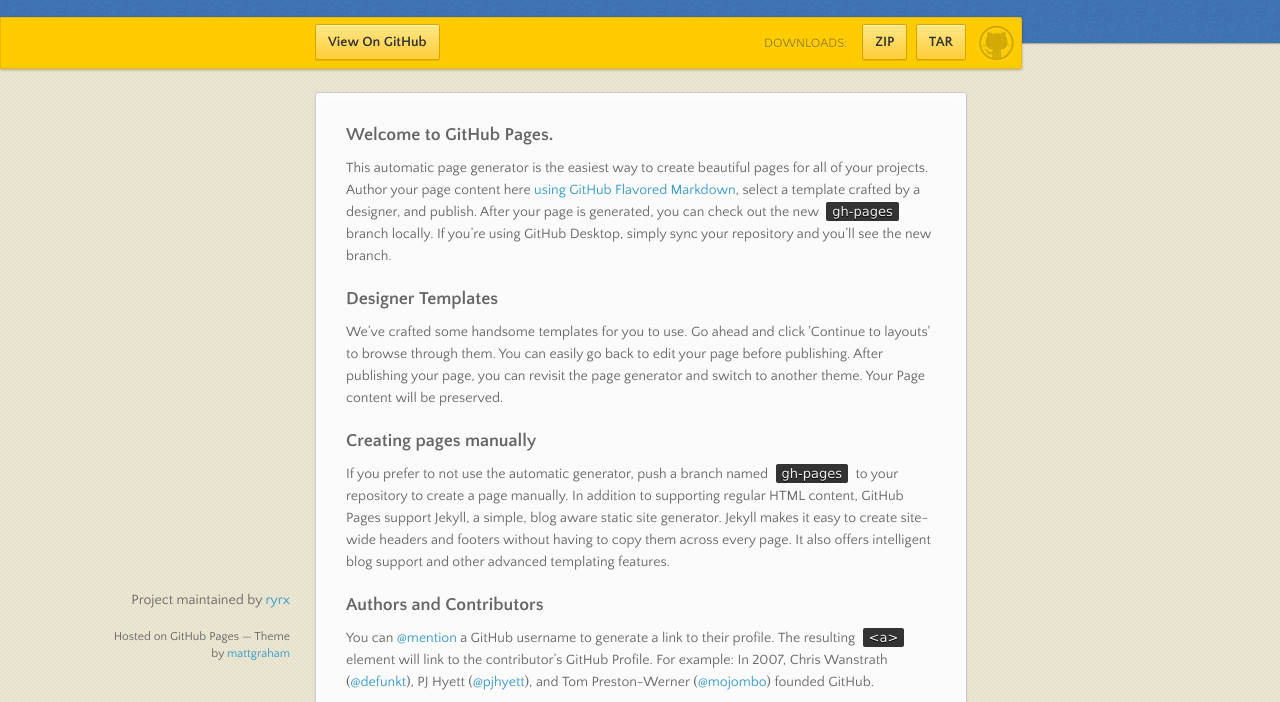
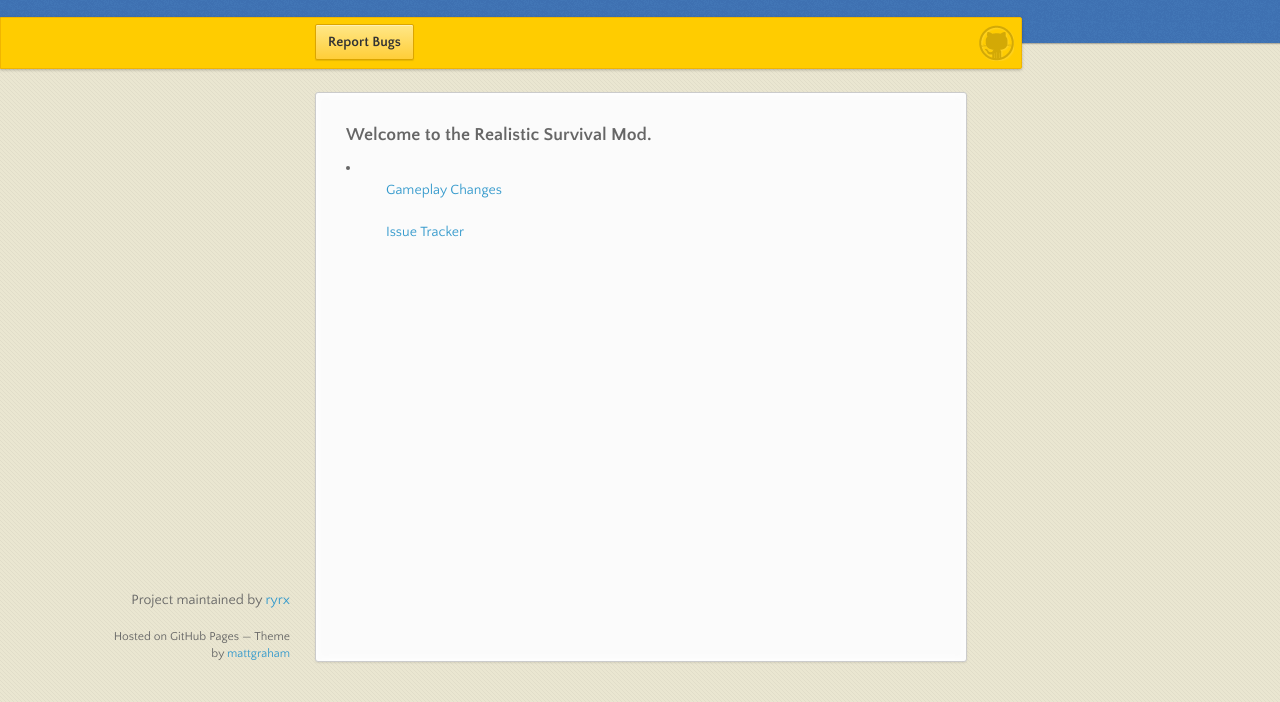
Before and after one commit to ryrx/mc-realistic-survival, a plain HTML site: page index.html in a window 1280 px wide. Shown: the part 98-800 px from the top of the page. Drawn offline with nearby package versions, Linux system fonts and the light colour scheme.

Commit message:
Update index.html

```diff
--- a/index.html
+++ b/index.html
@@ -12,57 +12,28 @@
       <script src="//html5shiv.googlecode.com/svn/trunk/html5.js"></script>
     <![endif]-->
     <meta name="viewport" content="width=device-width, initial-scale=1, user-scalable=no">
-
 </head>
 <body>
-
     <header>
         <h1>Realistic Survival</h1>
         <p>Minecraft Mod to make the game more difficult. </p>
     </header>
-
     <div id="banner">
         <span id="logo"></span>
-
-        <a href="https://github.com/ryrx/mc-realistic-survival" class="button fork"><strong>View On GitHub</strong></a>
-        <div class="downloads">
-          <span>Downloads:</span>
-          <ul>
-            <li><a href="https://github.com/ryrx/mc-realistic-survival/zipball/master" class="button">ZIP</a></li>
-            <li><a href="https://github.com/ryrx/mc-realistic-survival/tarball/master" class="button">TAR</a></li>
-          </ul>
-        </div>
+        <a href="https://github.com/ryrx/mc-realistic-survival/issues" class="button fork"><strong>Report Bugs</strong></a>
     </div><!-- end banner -->
-
     <div class="wrapper">
         <nav>
             <ul></ul>
         </nav>
         <section>
             <h3>
-<a id="welcome-to-github-pages" class="anchor" href="#welcome-to-github-pages" aria-hidden="true"><span aria-hidden="true" class="octicon octicon-link"></span></a>Welcome to GitHub Pages.</h3>
-
-<p>This automatic page generator is the easiest way to create beautiful pages for all of your projects. Author your page content here <a href="https://guides.github.com/features/mastering-markdown/">using GitHub Flavored Markdown</a>, select a template crafted by a designer, and publish. After your page is generated, you can check out the new <code>gh-pages</code> branch locally. If you’re using GitHub Desktop, simply sync your repository and you’ll see the new branch.</p>
-
-<h3>
-<a id="designer-templates" class="anchor" href="#designer-templates" aria-hidden="true"><span aria-hidden="true" class="octicon octicon-link"></span></a>Designer Templates</h3>
-
-<p>We’ve crafted some handsome templates for you to use. Go ahead and click 'Continue to layouts' to browse through them. You can easily go back to edit your page before publishing. After publishing your page, you can revisit the page generator and switch to another theme. Your Page content will be preserved.</p>
-
-<h3>
-<a id="creating-pages-manually" class="anchor" href="#creating-pages-manually" aria-hidden="true"><span aria-hidden="true" class="octicon octicon-link"></span></a>Creating pages manually</h3>
-
-<p>If you prefer to not use the automatic generator, push a branch named <code>gh-pages</code> to your repository to create a page manually. In addition to supporting regular HTML content, GitHub Pages support Jekyll, a simple, blog aware static site generator. Jekyll makes it easy to create site-wide headers and footers without having to copy them across every page. It also offers intelligent blog support and other advanced templating features.</p>
-
-<h3>
-<a id="authors-and-contributors" class="anchor" href="#authors-and-contributors" aria-hidden="true"><span aria-hidden="true" class="octicon octicon-link"></span></a>Authors and Contributors</h3>
-
-<p>You can <a href="https://help.github.com/articles/basic-writing-and-formatting-syntax/#mentioning-users-and-teams" class="user-mention">@mention</a> a GitHub username to generate a link to their profile. The resulting <code>&lt;a&gt;</code> element will link to the contributor’s GitHub Profile. For example: In 2007, Chris Wanstrath (<a href="https://github.com/defunkt" class="user-mention">@defunkt</a>), PJ Hyett (<a href="https://github.com/pjhyett" class="user-mention">@pjhyett</a>), and Tom Preston-Werner (<a href="https://github.com/mojombo" class="user-mention">@mojombo</a>) founded GitHub.</p>
-
-<h3>
-<a id="support-or-contact" class="anchor" href="#support-or-contact" aria-hidden="true"><span aria-hidden="true" class="octicon octicon-link"></span></a>Support or Contact</h3>
-
-<p>Having trouble with Pages? Check out our <a href="https://help.github.com/pages">documentation</a> or <a href="https://github.com/contact">contact support</a> and we’ll help you sort it out.</p>
+                <a id="welcome-to-github-pages" class="anchor" href="#welcome-to-github-pages" aria-hidden="true"><span aria-hidden="true" class="octicon octicon-link"></span></a>Welcome to the Realistic Survival Mod.
+            </h3>
+            <li>
+                <ul><a href="https://ryrx.github.io/mc-realistic-survival/gameplay">Gameplay Changes</a></ul>
+                <ul><a href="https://github.com/ryrx/mc-realistic-survival/issues">Issue Tracker</a></ul>
+           </li>
         </section>
         <footer>
             <p>Project maintained by <a href="https://github.com/ryrx">ryrx</a></p>
```
Lines whose indentation alone changed are shown as unchanged.
